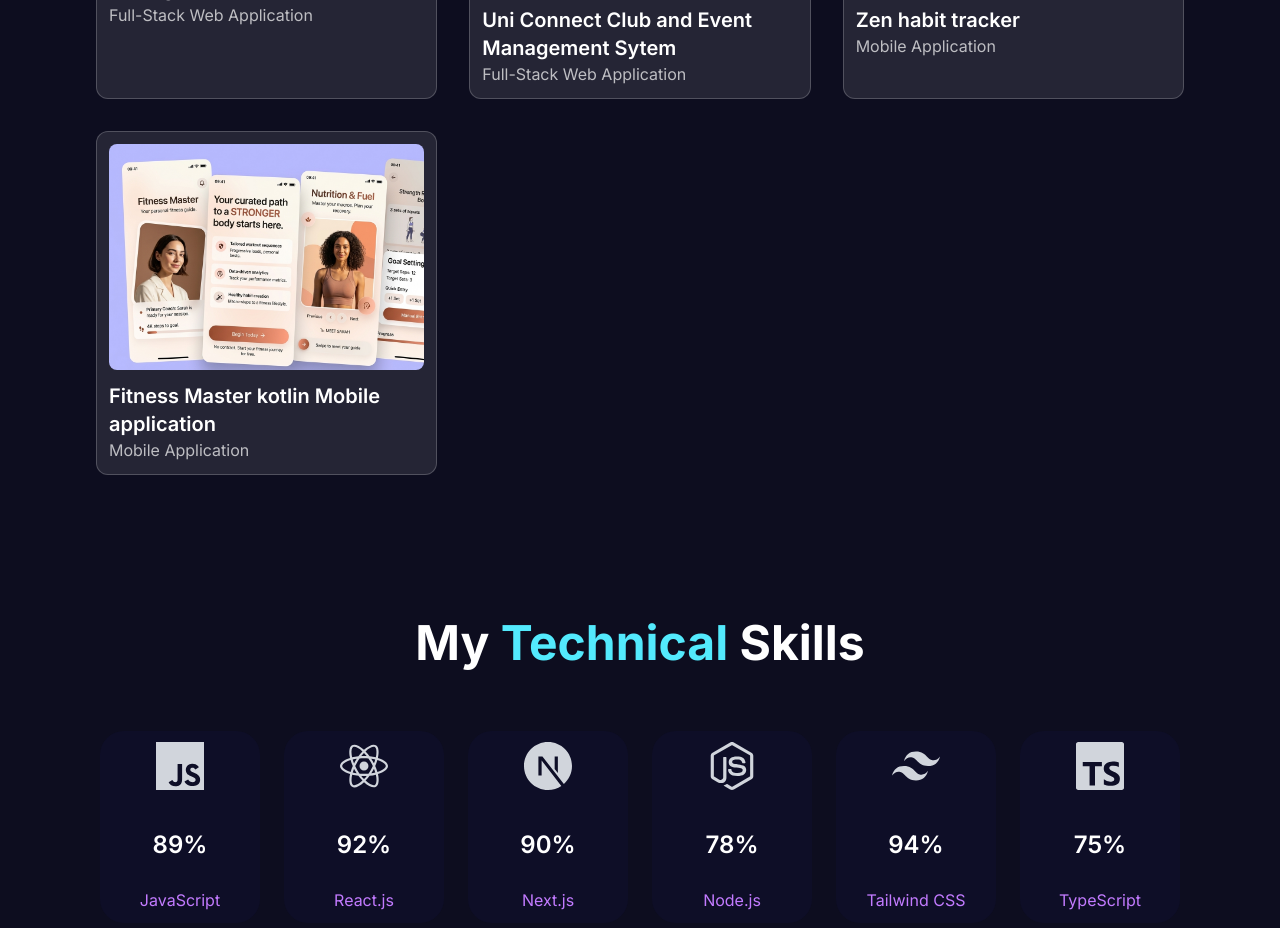
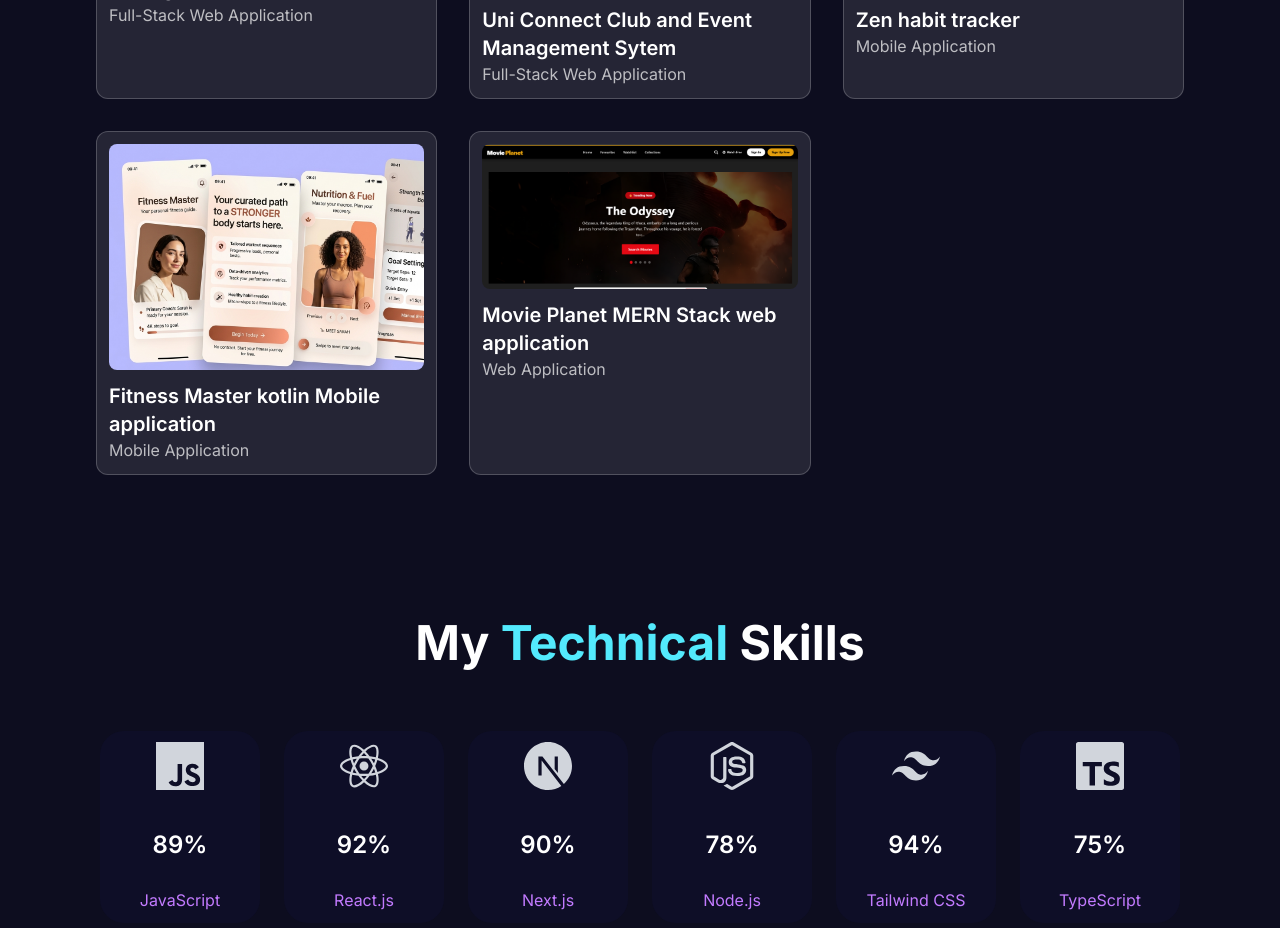
Before and after one commit to Tharindu409/portfolio, a Next.js app: page / in a window 1280 px wide. Shown: the part 4560-5488 px from the top of the page. Built offline with nearby package versions, Linux system fonts and the light colour scheme.

Commit message:
Added a new Project

```diff
--- a/components/Helper/Home/Projects/Projects.tsx
+++ b/components/Helper/Home/Projects/Projects.tsx
@@ -87,6 +87,15 @@ export default function Projects() {
       technologies:  ["Kotlin", "Android Studio"],
       github: "https://github.com/Tharindu409/Fitness-master-Kotlin-app",
       live: "#"},
+    {
+      title: "Movie Planet MERN Stack web application",
+      category: "Web Application",
+      image: "/images/movie_planet.png",
+      description:
+         "A MERN stack web application for browsing and discovering movies with user reviews and ratings.",
+      technologies:  ["Mern","TMDb API","GoogleLogin"],
+      github: "https://github.com/Tharindu409/Movie-Planet",
+      live: "https://movie-planet-gold.vercel.app"},
 
   ];
 
@@ -207,6 +216,18 @@ export default function Projects() {
                       🌐 Live
                     </a>
                   )}
+                  {
+                  modal.title === "Movie Planet MERN Stack web application" && modal.live && modal.live !== "#" &&
+                   (
+                    <a
+                      href={modal.live}
+                      target="_blank"
+                      rel="noopener noreferrer"
+                      className="px-4 py-2 bg-cyan-300 text-black rounded-lg hover:opacity-90 transition"
+                    >
+                      🌐 Live
+                    </a>
+                  )}
 
                 </div>
               </motion.div>
```
Also changed, not shown: public/images/movie_planet.png (added).
